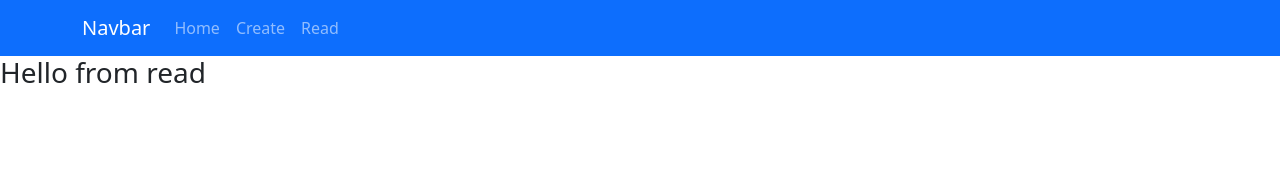
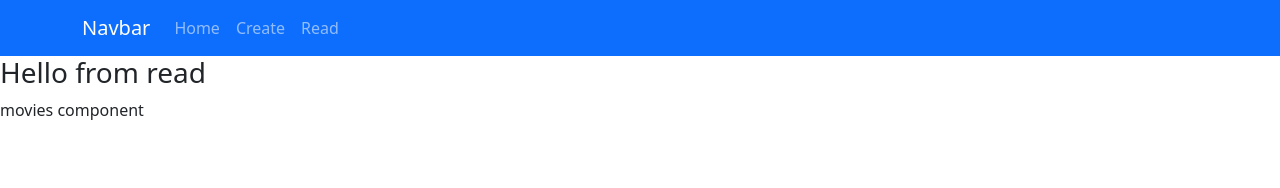
Before and after one commit to RebeccaNolan/DRLab4, a React (Create React App) app: page /read in a window 1280 px wide. Shown: the top 188 px of the page. Built offline with nearby package versions, Linux system fonts and the light colour scheme.

Commit message:
Task 2 complete

```diff
--- /dev/null
+++ b/src/Movies.js
@@ -0,0 +1,11 @@
+//pass data from parent to child
+const Movies = (props)=> {
+    return (
+        <div>
+            movies component
+            {console.log(props.movieDisp)}
+        </div>
+    );
+}
+
+export default Movies;
--- a/src/Read.js
+++ b/src/Read.js
@@ -1,32 +1,36 @@
- const Read = ()=> {
-    return(
+import Movies from "./Movies"; //import movies
+
+const Read = () => {
+    const data = [
+        {
+            "Title": "Avengers: Infinity War",
+            "Year": "2018",
+            "imdbID": "tt4154756",
+            "Type": "movie",
+            "Poster": "https://m.media-amazon.com/images/M/MV5BMjMxNjY2MDU1OV5BMl5BanBnXkFtZTgwNzY1MTUwNTM@._V1_SX300.jpg"
+        },
+        {
+            "Title": "Captain America: Civil War",
+            "Year": "2016",
+            "imdbID": "tt3498820",
+            "Type": "movie",
+            "Poster": "https://m.media-amazon.com/images/M/MV5BMjQ0MTgyNjAxMV5BMl5BanBnXkFtZTgwNjUzMDkyODE@._V1_SX300.jpg"
+        },
+        {
+            "Title": "World War Z",
+            "Year": "2013",
+            "imdbID": "tt0816711",
+            "Type": "movie",
+            "Poster": "https://m.media-amazon.com/images/M/MV5BNDQ4YzFmNzktMmM5ZC00MDZjLTk1OTktNDE2ODE4YjM2MjJjXkEyXkFqcGdeQXVyNTA4NzY1MzY@._V1_SX300.jpg"
+        }
+
+    ]
+    return (
         <div>
             <h3>Hello from read</h3>
+            <Movies movieDisp={data}/>
         </div>
     );
- }
+}
 
- export default Read;
-// [
-//     {
-//       "Title": "Avengers: Infinity War",
-//       "Year": "2018",
-//       "imdbID": "tt4154756",
-//       "Type": "movie",
-//       "Poster": "https://m.media-amazon.com/images/M/MV5BMjMxNjY2MDU1OV5BMl5BanBnXkFtZTgwNzY1MTUwNTM@._V1_SX300.jpg"
-//     },
-//     {
-//       "Title": "Captain America: Civil War",
-//       "Year": "2016",
-//       "imdbID": "tt3498820",
-//       "Type": "movie",
-//       "Poster": "https://m.media-amazon.com/images/M/MV5BMjQ0MTgyNjAxMV5BMl5BanBnXkFtZTgwNjUzMDkyODE@._V1_SX300.jpg"
-//     },
-//     {
-//       "Title": "World War Z",
-//       "Year": "2013",
-//       "imdbID": "tt0816711",
-//       "Type": "movie",
-//       "Poster": "https://m.media-amazon.com/images/M/MV5BNDQ4YzFmNzktMmM5ZC00MDZjLTk1OTktNDE2ODE4YjM2MjJjXkEyXkFqcGdeQXVyNTA4NzY1MzY@._V1_SX300.jpg"
-//     }
-//   ]
+export default Read;
```
